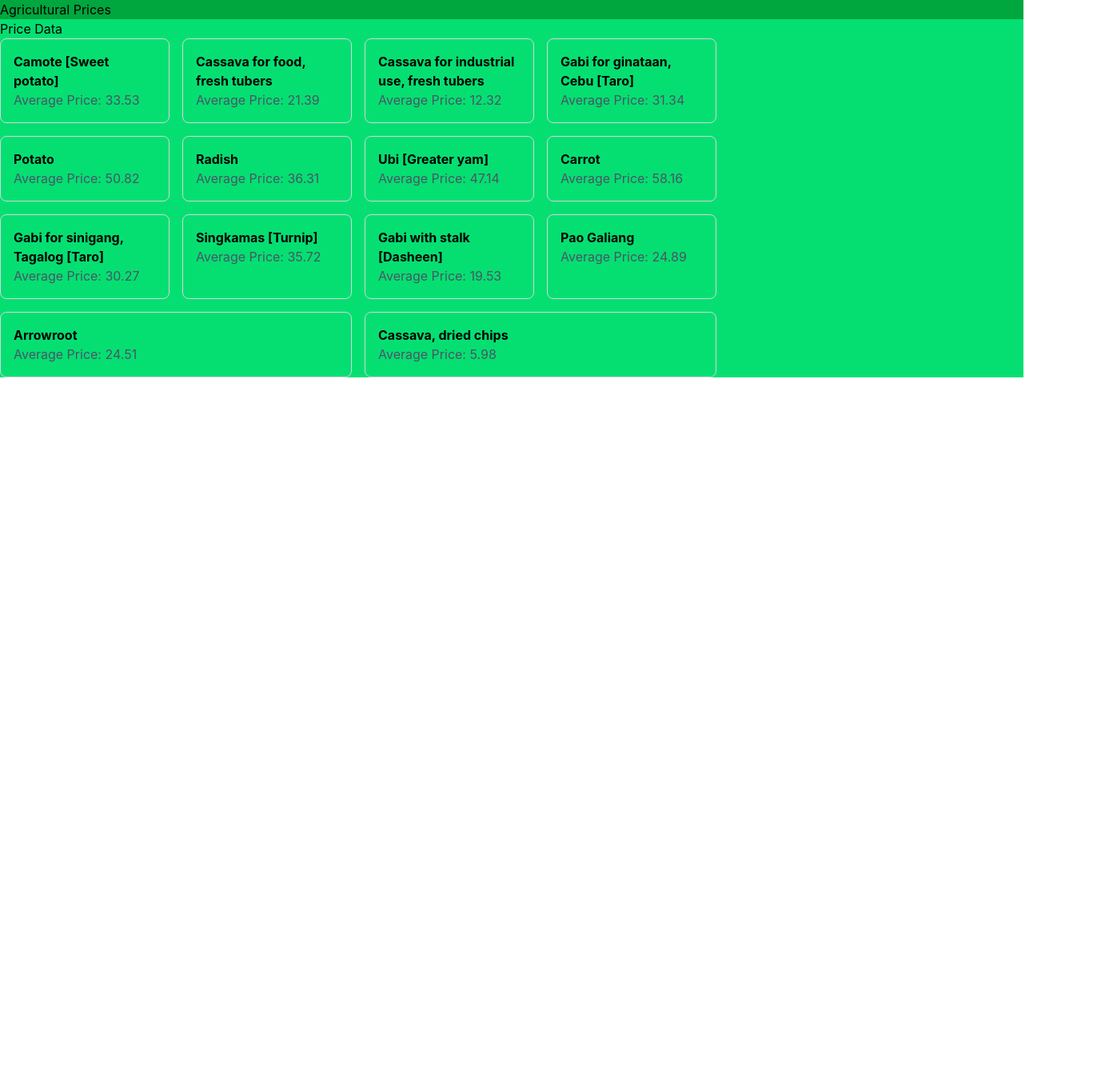
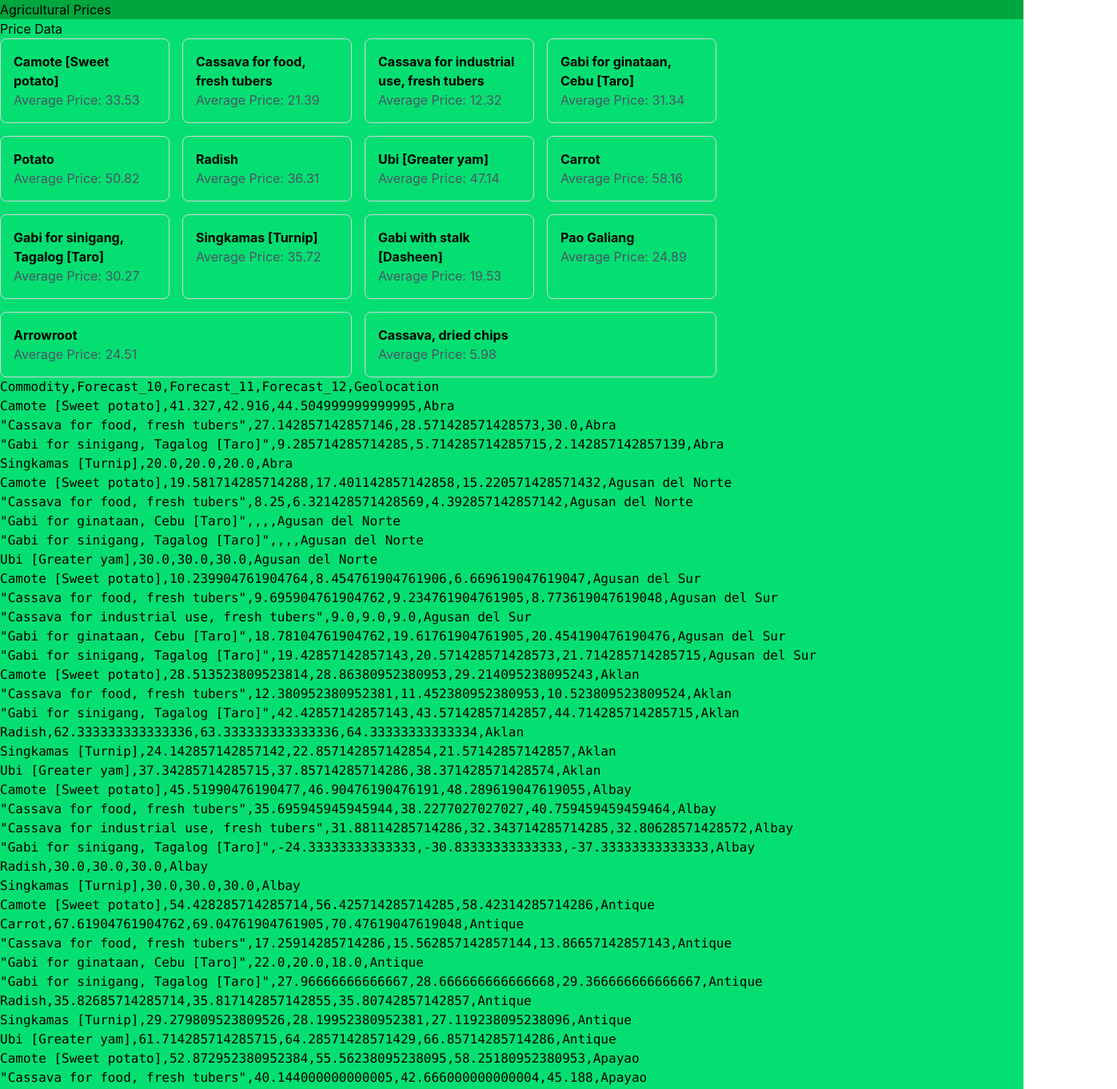
Before and after one commit to RexJezrilCabilar/Philippine-Agricultural-Prices, a React (Vite) app in the folder web/agricultural-prices/: page / in a window 1280 px wide. Shown: the top 1362 px of the page at 80% size, 1397 px wide, since content can reach past the window. Before the commit the page ends 800 px from the top, so only its background shows below. Built offline with nearby package versions, Linux system fonts and the light colour scheme.

Commit message:
added the fetching of the forecast data

```diff
--- a/web/agricultural-prices/src/App.jsx
+++ b/web/agricultural-prices/src/App.jsx
@@ -1,15 +1,22 @@
 import React, { useState, useEffect } from 'react'
 import Home from './components/Home'
+import Forecast from './componenents/Forecast'
 
 
 export default function App() {
   const [data, setData] = useState(null);
+  const [forecastData, setForecastData] = useState(null);
 
   useEffect(() => {
     fetch('/data/agricultural-prices.json')
       .then(response => response.json())
       .then(jsonData => setData(jsonData))
       .catch(error => console.error('Error fetching data:', error));
+
+    fetch('/data/forecast-data.csv')
+      .then(response => response.text())
+      .then(csvData => setForecastData(csvData))
+      .catch(error => console.error('Error fetching forecast data:', error));
   }, []);
 
   return (
@@ -19,6 +26,7 @@ export default function App() {
       </header>
       <main>
         {data ? <Home data={data} /> : <p>Loading data...</p>}
+        {forecastData && <pre>{forecastData}</pre>}
       </main>
     </div>
   );
```
